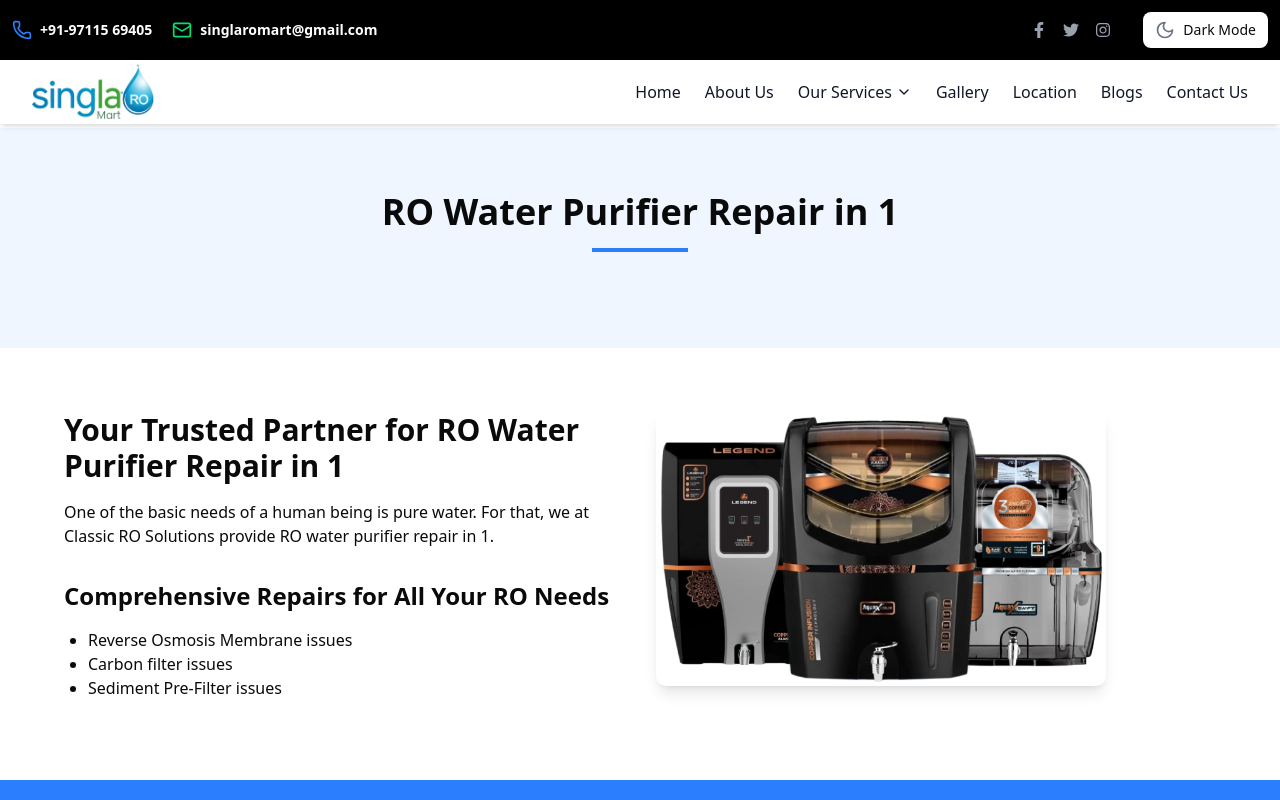
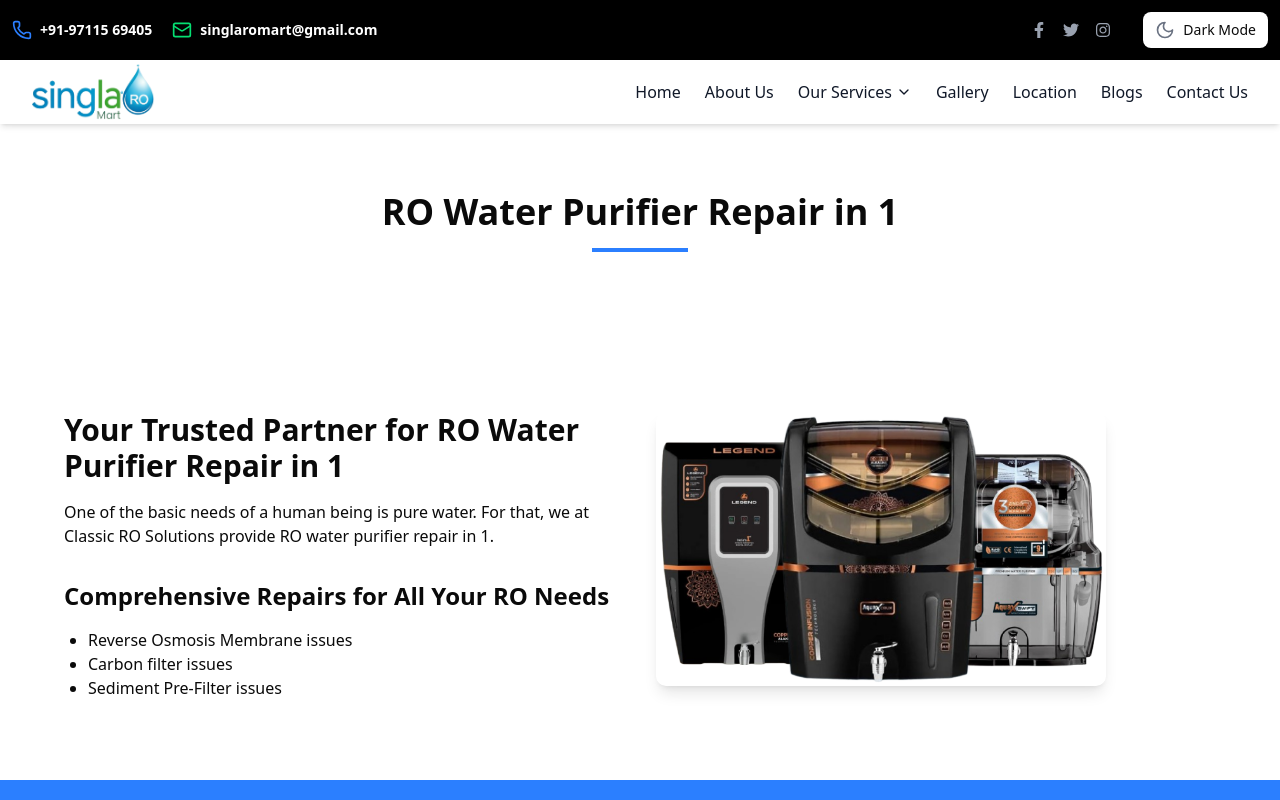
Before and after one commit to MJ150296/Interior-Design, a Next.js app: page /location/1 in a window 1280 px wide. Shown: the top 800 px of the page. Built offline with nearby package versions, Linux system fonts and the light colour scheme.

Commit message:
error resolved deployment

```diff
--- a/src/app/contact-us/page.tsx
+++ b/src/app/contact-us/page.tsx
@@ -152,7 +152,7 @@
           </h2>{" "}
           <p className="text-gray-600 mb-5">
             We would love to hear from you! Please fill out the form below and
-            we'll get back to you shortly.
+            we&apos;ll get back to you shortly.
           </p>
           <form onSubmit={handleSubmit(onSubmit)} className="space-y-5">
             {/* Name */}
--- a/src/app/layout.tsx
+++ b/src/app/layout.tsx
@@ -1,7 +1,6 @@
 import type { Metadata } from "next";
 import { Geist, Geist_Mono } from "next/font/google";
 import "./globals.css";
-import DarkModeToggle from "./components/DarkModeToggle";
 import Header from "./components/Header/Header";
 import Navbar from "./components/Header/Navbar";
 import Footer from "./components/Footer/Footer";
--- a/src/app/location/[place]/page.tsx
+++ b/src/app/location/[place]/page.tsx
@@ -33,7 +33,7 @@
   return (
     <div className="">
       {/* Hero Section */}
-      <section className="bg-blue-50 py-16 px-4">
+      <section className="py-16 px-4">
         <div className="max-w-6xl mx-auto text-center">
           <h2 className="text-4xl font-bold mb-4">
             RO Water Purifier Repair in {place}
@@ -128,7 +128,7 @@
       </section>
 
       {/* Price List Section */}
-      <section className="py-16 px-4 bg-gray-50">
+      <section className="py-16 px-4">
         <div className="max-w-6xl mx-auto">
           <div className="grid grid-cols-1 md:grid-cols-3 gap-4 mb-4 font-bold">
             <div>#</div>
@@ -180,7 +180,7 @@
       </section>
 
       {/* Brands Section */}
-      <section className="py-16 px-4 bg-gray-50">
+      <section className="py-16 px-4">
         <div className="max-w-6xl mx-auto">
           <h2 className="text-3xl font-bold mb-8 text-center">
             We Provide Services to These Brands
```
